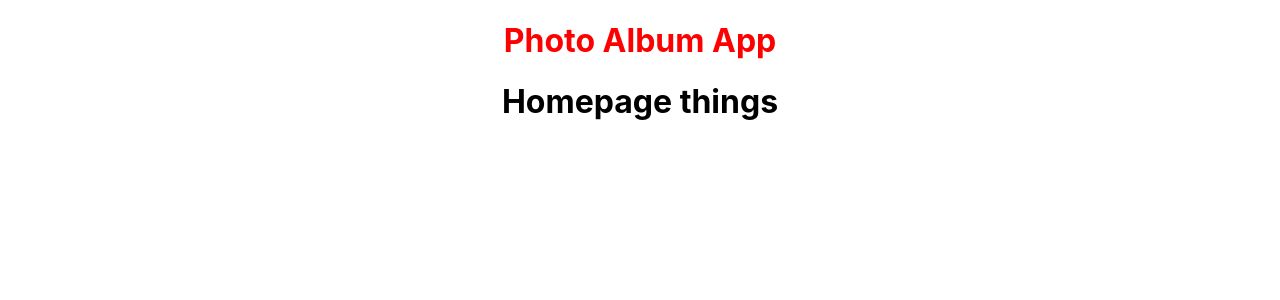
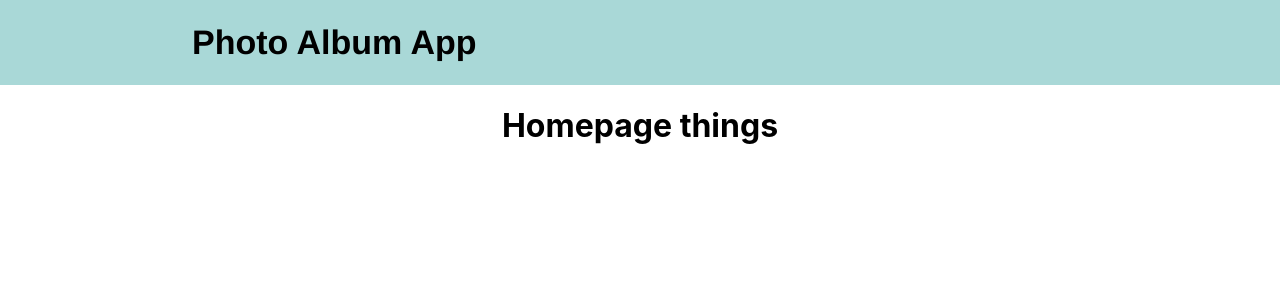
Before and after one commit to shanto20-dev/mastercard-photoapp, a React (Create React App) app: page / in a window 1280 px wide. Shown: the top 300 px of the page. Built offline with nearby package versions, Linux system fonts and the light colour scheme; no server answers.

Commit message:
Api call to photos on homepage

```diff
--- a/src/components/homepage/homepage.jsx
+++ b/src/components/homepage/homepage.jsx
@@ -3,8 +3,24 @@ import React,{Component} from 'react';
 
 class Homepage extends Component{
 
+    constructor(props) {
+        super(props);
+        this.state = {
+            albums: []
+        }
+    }
+
+
+    componentDidMount() {
+        fetch('https://jsonplaceholder.typicode.com/albums/')
+            .then(response => response.json())
+            .then(json => this.setState({photos: json}))
+
+    }
+
 
     render(){
+        console.log(this.state);
         return(
             <div>
                 <h1>Homepage things</h1>
--- a/src/styles/navbar.css
+++ b/src/styles/navbar.css
@@ -1,4 +1,12 @@
 .navbar-div{
-    color: red;
+    color: black;
+    font-size: 17px;
+    display: flex;
+    justify-content: flex-start;
+    background-color: #A9D8D7;
+}
 
+.navbar-div h1{
+    margin-left: 15%;
+    font-family: 'Franklin Gothic Medium', 'Arial Narrow', Arial, sans-serif;
 }
```
Lines whose indentation alone changed are shown as unchanged.
